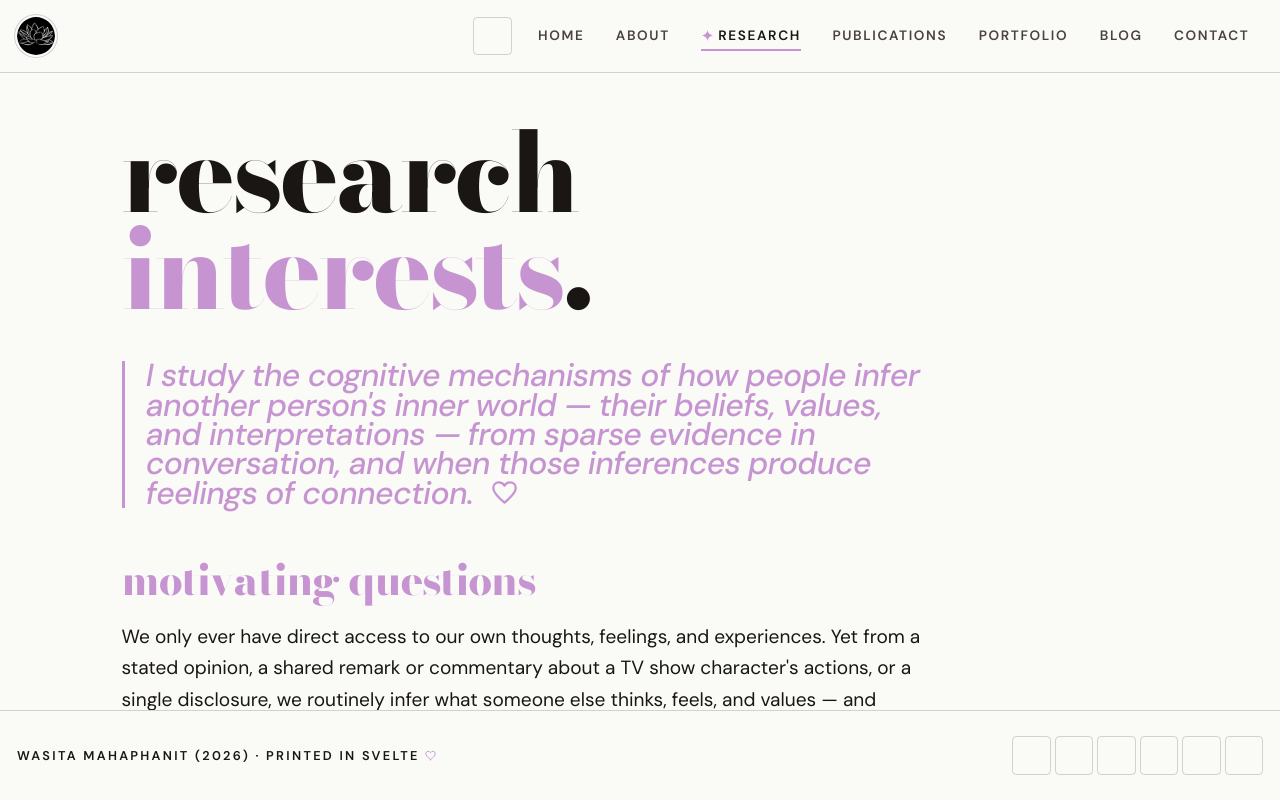
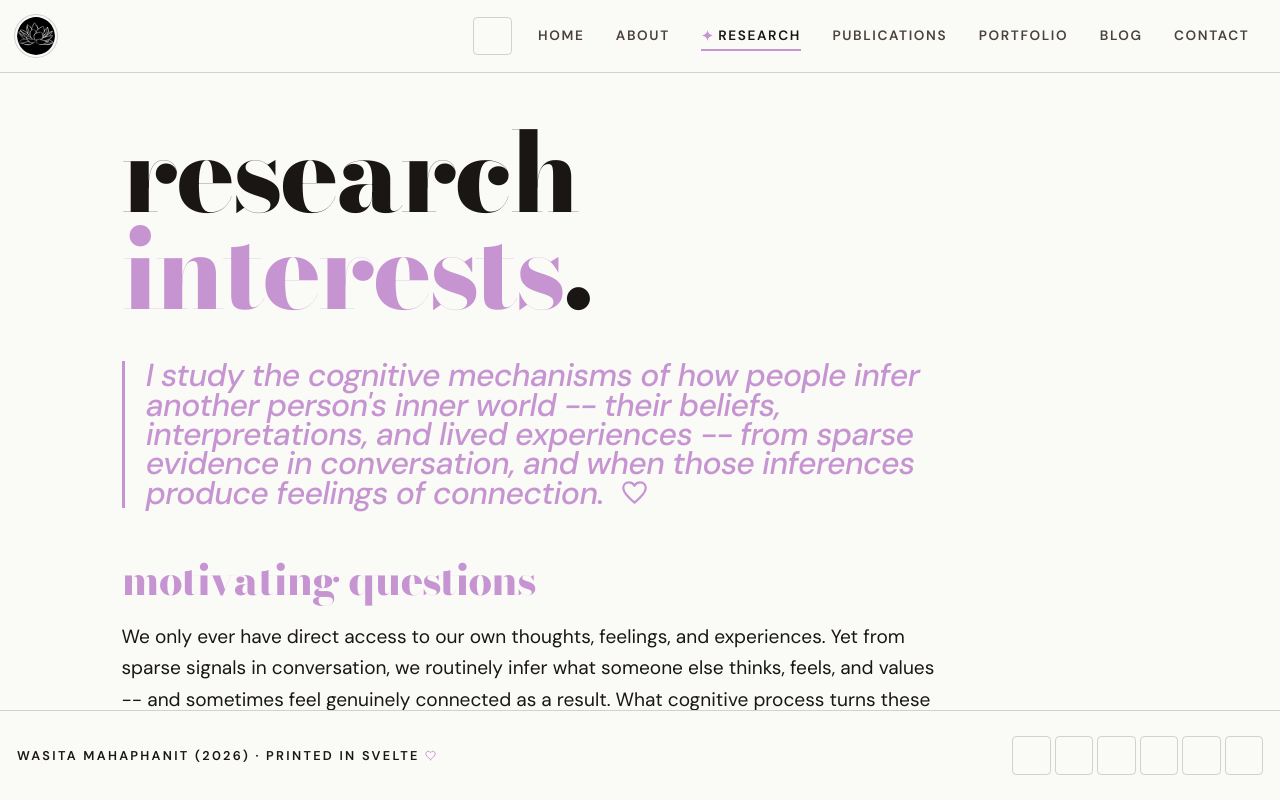
Before and after one commit to wasita/wasita.github.io, a SvelteKit app: page /research in a window 1280 px wide. Built offline with nearby package versions, Linux system fonts and the light colour scheme; some icons are missing.

Commit message:
♻️ revise texts

```diff
--- a/src/routes/+page.svelte
+++ b/src/routes/+page.svelte
@@ -45,7 +45,7 @@
  <!-- Subtitle: left-aligned under the headline -->
  <div class="col-span-12 lg:col-span-9 order-3 mt-4 lg:mt-6">
  <p class="font-body text-xl lg:text-2xl leading-tight" style="color: var(--ink-soft);">
- I study the cognitive mechanisms of how people infer another person's inner world — their beliefs, values, and interpretations — from sparse evidence in conversation, and when those inferences produce feelings of connection.
+I study the cognitive mechanisms of how people infer another person's inner world -- their beliefs, interpretations, and lived experiences -- from sparse evidence in conversation, and when those inferences produce feelings of connection.
  </p>
  </div>
  </div>
--- a/src/routes/research/+page.svelte
+++ b/src/routes/research/+page.svelte
@@ -9,7 +9,7 @@
  </h1>
 
  <h2 class="font-quote text-2xl lg:text-3xl leading-snug mb-12 max-w-3xl" style="color: var(--accent); border-left: 3px solid var(--accent); padding-left: 1.25rem;">
- I study the cognitive mechanisms of how people infer another person's inner world — their beliefs, values, and interpretations — from sparse evidence in conversation,
+ I study the cognitive mechanisms of how people infer another person's inner world -- their beliefs, interpretations, and lived experiences -- from sparse evidence in conversation,
  and when those inferences produce feelings of connection.
  <span class="heart" aria-hidden="true" style="width: 0.85em; height: 0.85em; margin-left: 0.3em; vertical-align: -0.05em;"></span>
  </h2>
@@ -21,12 +21,10 @@
  <span class="font-display" style="font-size: clamp(1.75rem, 4vw, 2.5rem); line-height: 1; color: var(--accent);">motivating questions</span>
  </header>
  <p>
- We only ever have direct access to our own thoughts, feelings, and experiences.
- Yet from a stated opinion, a shared remark or commentary about a TV show character's actions,
- or a single disclosure, we routinely infer what someone else thinks, feels, and values — and sometimes feel genuinely connected as a result.
- What cognitive process turns sparse information we learn from one another through conversation into feelings of connection?
- Why do some discovered commonalities produce felt closeness while others fall flat?
- And how does real interaction shape the inferences we draw about each other?
+We only ever have direct access to our own thoughts, feelings, and experiences.
+Yet from sparse signals in conversation, we routinely infer what someone else thinks, feels, and values -- and sometimes feel genuinely connected as a result.
+What cognitive process turns these into feelings of connection?
+Why do some discovered commonalities produce closeness while others fall flat?
  </p>
  </section>
 
@@ -36,10 +34,10 @@
  <span class="font-display" style="font-size: clamp(1.75rem, 4vw, 2.5rem); line-height: 1; color: var(--accent);">the dissertation</span>
  </header>
  <p>
- My dissertation work combines multiplayer web apps with computational modeling and NLP tools.
- My approach preserves real-time interaction while letting me manipulate what people discover about each other:
- a stance on a topic, real-time commentary on a third party's behavior, and the perceived rarity of a disclosed experience.
- Across three studies, my work shows that connection emerges not from tallying overlapping features but from the inferences people draw on top of them.
+My dissertation builds an inferential account of social connection, a framework for how people infer another's inner world from
+the limited signals available -- a single stance on a topic, a partner's commentary during a co-watched event as it unfolds, the rarity and depth of a disclosed commonality.
+I combine multiplayer web apps with computational modeling and NLP tools to study these inferences inside genuine real-time interactions.
+Across three studies, I show that connection emerges not from the quantity of commonalities but from the inferences people draw on top of them.
  </p>
  </section>
 
@@ -49,7 +47,8 @@
  <span class="font-display" style="font-size: clamp(1.75rem, 4vw, 2.5rem); line-height: 1; color: var(--accent);">what's next</span>
  </header>
  <p>
- Looking forward, I am extending this research program to how people construct and update models of other minds during joint action and planning, and what happens when this process breaks down.
+ Looking forward, I am extending this research program to how people construct and update models of other minds during joint action and planning,
+ and what happens when this process breaks down.
  Social interaction requires ongoing inference about others' intentions, beliefs, and goals, and failures in this process may underlie difficulties in social functioning across a range of psychiatric conditions.
  By bridging social cognition, computational cognitive modeling, and clinical science, I hope to build a mechanistic account of how we come to feel, or fail to feel, truly understood by others.
  </p>
```
